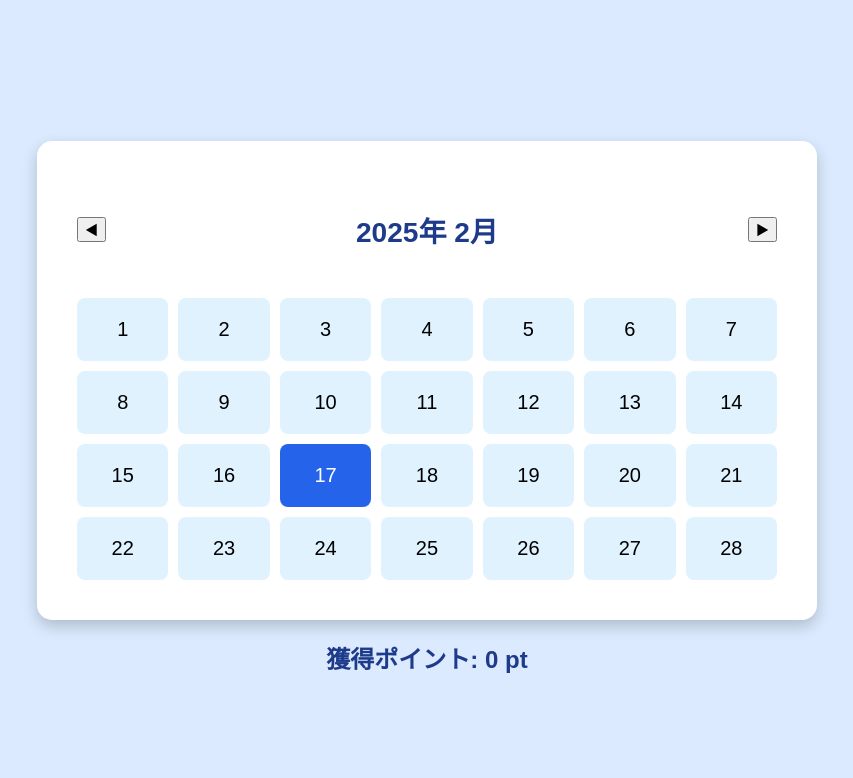
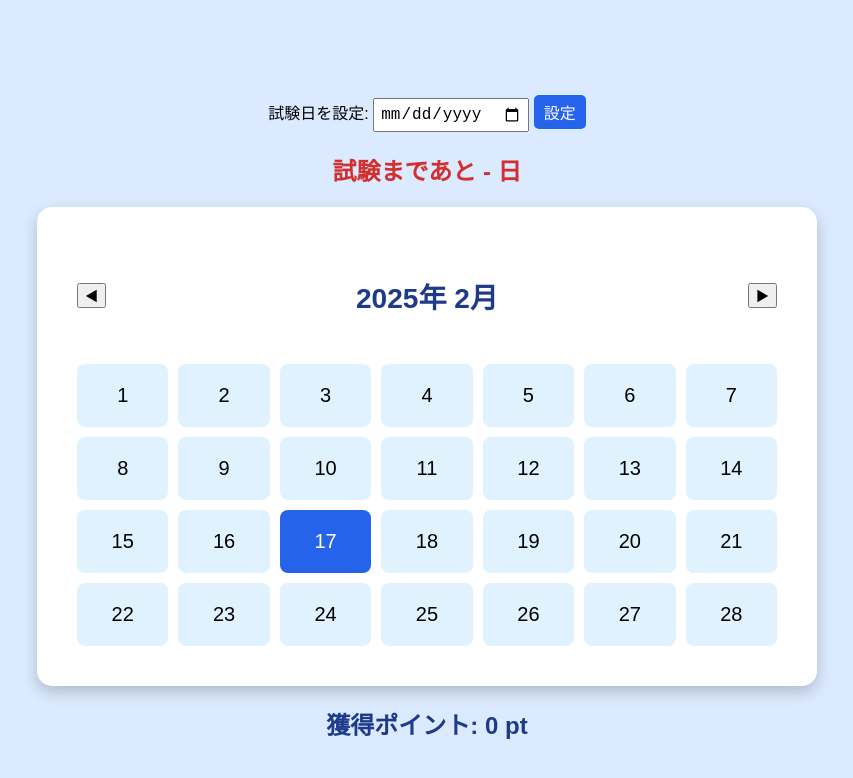
Before and after one commit to amaimono3216/hackathon, a plain HTML site: page index (2).html in a window 1280 px wide. Shown: the whole page, without its empty margins (213-1066 px from the left). Drawn offline with Linux system fonts and the light colour scheme.

Commit message:
試験日までのカウントダウンを追加

```diff
--- a/index (2).html
+++ b/index (2).html
@@ -3,10 +3,23 @@
 <head>
     <meta charset="UTF-8">
     <meta name="viewport" content="width=device-width, initial-scale=1.0">
-    <title>シンプルカレンダー</title>
+    <title>資格取得カレンダー</title>
     <link rel="stylesheet" href="styles.css">
 </head>
 <body>
+
+    <!-- 試験日設定エリア -->
+    <div class="exam-container">
+        <label for="exam-date">試験日を設定:</label>
+        <input type="date" id="exam-date">
+        <button onclick="setExamDate()">設定</button>
+    </div>
+
+    <!-- カウントダウン表示エリア -->
+    <div class="countdown">
+        試験まであと <span id="days-left">-</span> 日
+    </div>
+
     <div class="calendar">
         <div class="header">
             <button onclick="prevMonth()">◀</button>
--- a/script.js
+++ b/script.js
@@ -1,18 +1,26 @@
 const monthYear = document.getElementById("month-year");
 const daysContainer = document.getElementById("days");
 const pointsDisplay = document.getElementById("points");
+const examDateInput = document.getElementById("exam-date");
+const daysLeftDisplay = document.getElementById("days-left");
 
 let today = new Date();
 let currentMonth = today.getMonth();
 let currentYear = today.getFullYear();
 let studyRecords = {}; // 各日付の勉強データ
 let totalPoints = 0; // 獲得ポイント
+let examDate = localStorage.getItem("examDate") ? new Date(localStorage.getItem("examDate")) : null;
 
+// カレンダーを描画する関数
 function renderCalendar(year, month) {
     const firstDay = new Date(year, month, 1).getDay();
     const lastDate = new Date(year, month + 1, 0).getDate();
     monthYear.textContent = `${year}年 ${month + 1}月`;
     daysContainer.innerHTML = "";
+
+    const examYear = examDate ? examDate.getFullYear() : null;
+    const examMonth = examDate ? examDate.getMonth() : null;
+    const examDay = examDate ? examDate.getDate() : null;
 
     for (let i = 1; i <= lastDate; i++) {
         let className = "date";
@@ -27,10 +35,17 @@ function renderCalendar(year, month) {
             className += ` study${Math.min(hours, 12)}`;
             studyTimeText = `<div class='study-time'>${hours}時間</div>`;
         }
+
+        // 設定した試験日を赤くする
+        if (examYear === year && examMonth === month && examDay === i) {
+            className += " exam-day";
+        }
+
         daysContainer.innerHTML += `<div class="${className}" onclick="editDay(${year}, ${month}, ${i})">${i}${studyTimeText}</div>`;
     }
 }
 
+// 前の月へ移動
 function prevMonth() {
     currentMonth--;
     if (currentMonth < 0) {
@@ -40,6 +55,7 @@ function prevMonth() {
     renderCalendar(currentYear, currentMonth);
 }
 
+// 次の月へ移動
 function nextMonth() {
     currentMonth++;
     if (currentMonth > 11) {
@@ -49,6 +65,7 @@ function nextMonth() {
     renderCalendar(currentYear, currentMonth);
 }
 
+// 日付を編集する関数（勉強時間の登録）
 function editDay(year, month, day) {
     let key = `${year}-${month}-${day}`;
     let previousPoints = studyRecords[key]?.points || 0;
@@ -62,10 +79,41 @@ function editDay(year, month, day) {
         totalPoints = totalPoints - previousPoints + newPoints;
 
         studyRecords[key] = { hours: parsedHours, points: newPoints };
-        pointsDisplay.textContent = totalPoints; // ポイント更新
+        pointsDisplay.textContent = totalPoints;
     }
 
     renderCalendar(currentYear, currentMonth);
 }
 
-renderCalendar(currentYear, currentMonth);
+// 試験日を設定する関数
+function setExamDate() {
+    examDate = new Date(examDateInput.value);
+    if (isNaN(examDate)) {
+        alert("正しい日付を入力してください");
+        return;
+    }
+
+    localStorage.setItem("examDate", examDate.toISOString());
+    updateCountdown();
+    renderCalendar(currentYear, currentMonth); // カレンダーを更新
+}
+
+// カウントダウンを更新する関数
+function updateCountdown() {
+    if (!examDate || isNaN(examDate)) {
+        daysLeftDisplay.textContent = "-";
+        return;
+    }
+
+    const today = new Date();
+    const diffTime = examDate - today;
+    const diffDays = Math.ceil(diffTime / (1000 * 60 * 60 * 24));
+
+    daysLeftDisplay.textContent = diffDays > 0 ? diffDays : "試験日が過ぎました";
+}
+
+// ページ読み込み時にカレンダーとカウントダウンを更新
+window.onload = function() {
+    renderCalendar(currentYear, currentMonth);
+    updateCountdown();
+};
--- a/styles.css
+++ b/styles.css
@@ -8,19 +8,31 @@ body {
     background-color: #dbeafe; /* 落ち着いた青系の背景 */
 }
 
-/* アプリ名とキャッチコピー */
-.header-container {
+.exam-container {
+    margin: 20px 0;
     text-align: center;
+}
+
+.exam-container input {
+    padding: 5px;
+    font-size: 16px;
+}
+
+.exam-container button {
+    padding: 5px 10px;
+    font-size: 16px;
+    background-color: #2563eb;
+    color: white;
+    border: none;
+    cursor: pointer;
+    border-radius: 5px;
+}
+
+.countdown {
+    font-size: 24px;
+    font-weight: bold;
+    color: #d32f2f;
     margin-bottom: 20px;
-}
-.app-name {
-    font-size: 32px;
-    font-weight: bold;
-    color: #1e3a8a;
-}
-.catchphrase {
-    font-size: 18px;
-    color: #2563eb;
 }
 
 .calendar {
@@ -49,17 +61,17 @@ body {
     padding: 20px;
     text-align: center;
     cursor: pointer;
-    background: #e0f2fe; /* 穏やかな青 */
+    background: #e0f2fe;
     border-radius: 8px;
     position: relative;
     font-size: 20px;
     transition: background 0.3s;
 }
 .date:hover {
-    background: #93c5fd; /* ホバー時に少し明るく */
+    background: #93c5fd;
 }
 .date.today {
-    background: #2563eb; /* 今日の日付を強調 */
+    background: #2563eb;
     color: white;
 }
 .study-time {
@@ -73,6 +85,13 @@ body {
     font-weight: bold;
     color: #1e3a8a;
 }
+
+.date.exam-day {
+    background: #ff4c4c !important; /* 試験日を赤に設定 */
+    color: white;
+}
+
+
 .date.study1 { background: #b3e5fc; }
 .date.study2 { background: #ffccbc; }
 .date.study3 { background: #fff9c4; }
```
